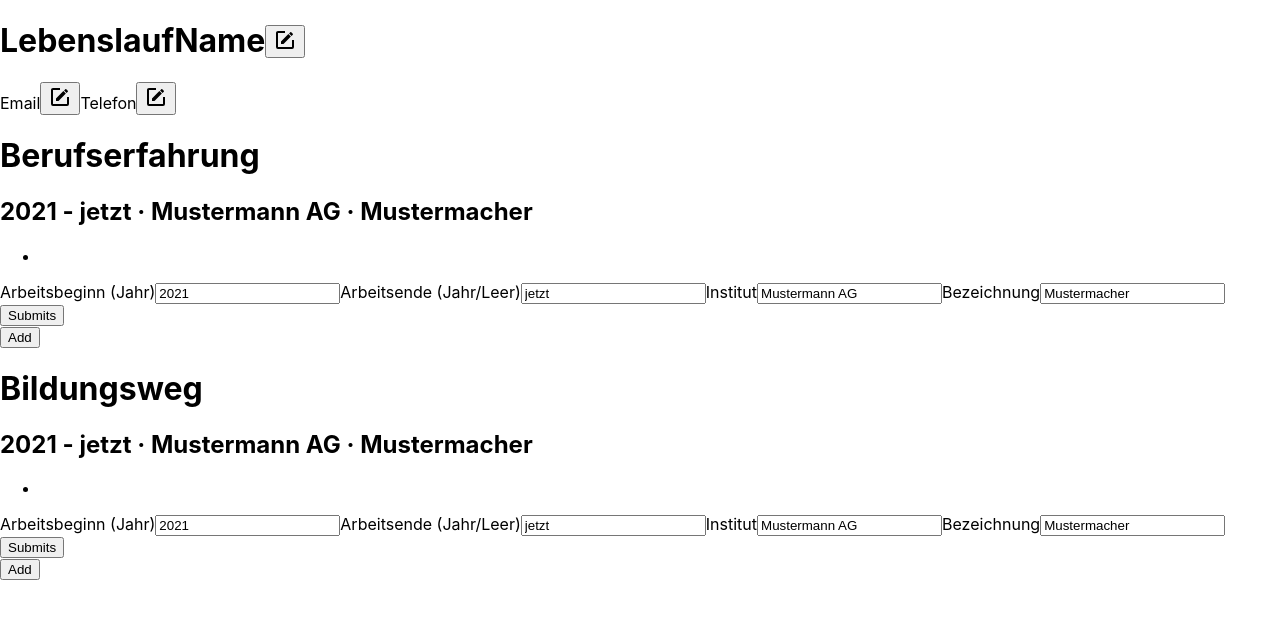
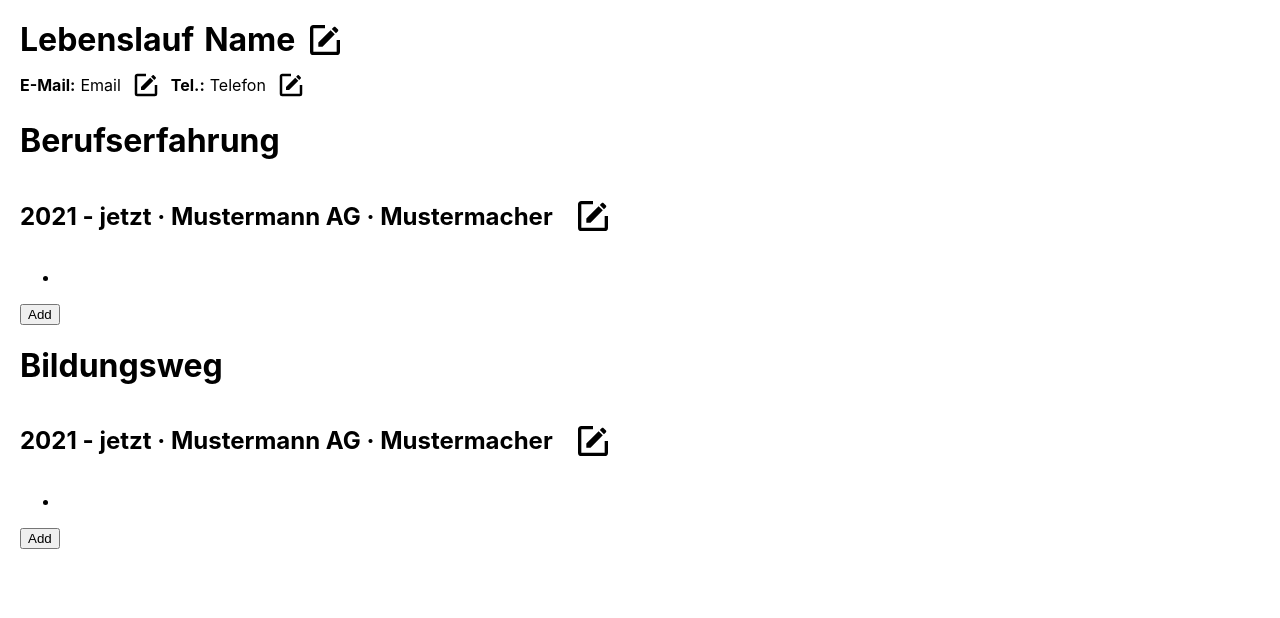
Before and after one commit to EndocrineMSc/cv-application, a React (Create React App) app: page / in a window 1280 px wide. Shown: the top 618 px of the page. Built offline with nearby package versions, Linux system fonts and the light colour scheme.

Commit message:
feat: Add preliminary styling to included elements

```diff
--- a/src/App.css
+++ b/src/App.css
@@ -1,38 +1,129 @@
-.App {
-  text-align: center;
+/*#region Variables*/
+
+
+/*#endregion*/
+
+/*region Section: General Info*/
+.generalInfo {
+  display: flex;
+  flex-direction: column;
+  max-width: 800px;
+  gap: 10px;
 }
 
-.App-logo {
-  height: 40vmin;
-  pointer-events: none;
+.generalInfoHeader {
+  display: flex;
+  grid-column: 1 / 3;
+  gap: 10px;
 }
 
-@media (prefers-reduced-motion: no-preference) {
-  .App-logo {
-    animation: App-logo-spin infinite 20s linear;
-  }
+.generalInfoHeader>h1 {
+  align-self: start;
+  margin: 0;
 }
 
-.App-header {
-  background-color: #282c34;
-  min-height: 100vh;
+.generalInfoHeader>.info {
+  display: flex;
+  flex-wrap: wrap;
+  max-width: 450px;
+  font-size: 2em;
+  font-weight: bold;
+}
+
+.info>.noInput {
+  display: flex;
+  align-items: center;
+  gap: 10px;
+  width: 100%;
+}
+
+.info>.noInput {
+  align-items: start;
+}
+
+.otherInfoContainer {
+  display: flex;
+  gap: 10px;
+  flex-wrap: wrap;
+}
+
+.otherInfoContainer .info button {
+  width: 30px;
+  height: 30px;
+}
+
+.otherInfo {
+  display: flex;
+  align-items: center;
+  gap: 5px;
+}
+
+.otherInfo .info>.noInput {
+  align-items: center;
+}
+/*#endregion*/
+
+/*#region TimelineEntry + Form*/
+
+body {
+  padding: 20px;
+}
+
+.entryHeader {
+  display: flex;
+  gap: 20px;
+  align-items: center;
+}
+
+.editButton {
+  display: flex;
+  justify-content: center;
+  align-items: center;
+
+  width: 40px;
+  height: 40px;
+  padding: 0;
+
+  border: none;
+  border-radius: 5px;
+  background-color: white;
+}
+
+.editButton:hover {
+  filter: brightness(0.9);
+}
+
+.formContainer {
   display: flex;
   flex-direction: column;
-  align-items: center;
+  border: solid 2px gray;
+  gap: 10px;
+  padding: 20px;
   justify-content: center;
-  font-size: calc(10px + 2vmin);
-  color: white;
+  align-items: start;
+  max-width: 800px;
+  border-radius: 10px;
 }
 
-.App-link {
-  color: #61dafb;
+.labelContainer {
+  display: flex;
+  flex-wrap: wrap;
+  justify-content: center;
+  align-items: center;
+  gap: 10px;
+
+  background-color: aliceblue;
 }
 
-@keyframes App-logo-spin {
-  from {
-    transform: rotate(0deg);
-  }
-  to {
-    transform: rotate(360deg);
-  }
+.labelContainer>label {
+  display: flex;
+  flex-direction: column;
+  gap: 5px;
 }
+
+.formContainer>button {
+  width: 125px;
+  height: 25px;
+}
+
+/*#endregion*/
--- a/src/App.js
+++ b/src/App.js
@@ -1,5 +1,4 @@
 /* eslint-disable react/jsx-filename-extension */
-import './App.css';
 import Timeline from './components/Timeline';
 import GeneralInfo from './components/GeneralInfo';
 
--- a/src/components/GeneralInfo.jsx
+++ b/src/components/GeneralInfo.jsx
@@ -1,3 +1,4 @@
+import '../App.css';
 import { useState } from 'react';
 
 import Icon from '@mdi/react';
@@ -5,14 +6,22 @@ import { mdiSquareEditOutline } from '@mdi/js';
 
 function GeneralInfo() {
   return (
-    <>
-      <h1>
-        Lebenslauf
+    <div className="generalInfo">
+      <div className="generalInfoHeader">
+        <h1>Lebenslauf</h1>
         <Info name="Name" type="text" />
-      </h1>
-      <Info name="Email" type="email" />
-      <Info name="Telefon" type="tel" />
-    </>
+      </div>
+      <div className="otherInfoContainer">
+        <div className="otherInfo">
+          <b>E-Mail:</b>
+          <Info name="Email" type="email" />
+        </div>
+        <div className="otherInfo">
+          <b>Tel.:</b>
+          <Info name="Telefon" type="tel" />
+        </div>
+      </div>
+    </div>
   );
 }
 
@@ -29,8 +38,19 @@ function Info({ name, type }) {
   }
 
   return (
-    <>
-      <label htmlFor={name}>{inputText}</label>
+    <div className="info">
+      <div className="noInput">
+        <label htmlFor={name}>{inputText}</label>
+        <button
+          className="editButton"
+          type="button"
+          id={name}
+          onClick={handleButtonClick}
+          aria-label="show input"
+        >
+          <Icon path={mdiSquareEditOutline} size={2} />
+        </button>
+      </div>
       {showInput
         ? (
           <input
@@ -40,15 +60,7 @@ function Info({ name, type }) {
             defaultValue={inputText}
           />
         ) : null}
-      <button
-        type="button"
-        id={name}
-        onClick={handleButtonClick}
-        aria-label="show input"
-      >
-        <Icon path={mdiSquareEditOutline} size={1} />
-      </button>
-    </>
+    </div>
   );
 }
 
--- a/src/components/TimelineEntry.jsx
+++ b/src/components/TimelineEntry.jsx
@@ -1,4 +1,7 @@
+import '../App.css';
 import { useState } from 'react';
+import Icon from '@mdi/react';
+import { mdiSquareEditOutline } from '@mdi/js';
 import TimelineEntryForm from './TimelineEntryForm';
 import { eventHandler, TIMESPAN_EDITED } from '../eventhandler';
 
@@ -14,6 +17,7 @@ function TimelineEntry({
   });
 
   const [firstRender, setFirstRender] = useState(true);
+  const [showForm, setShowForm] = useState(false);
 
   const editTimespan = (data) => {
     if (data.spanKey === spanKey) {
@@ -27,6 +31,10 @@ function TimelineEntry({
     }
   };
 
+  const handleButtonClick = () => {
+    setShowForm(!showForm);
+  };
+
   if (firstRender) {
     eventHandler.subscribe(TIMESPAN_EDITED, editTimespan);
     setFirstRender(false);
@@ -34,6 +42,7 @@ function TimelineEntry({
 
   return (
     <>
+      <div className="entryHeader">
         <h2 className="timespan">
           {spanInfo.spanStartYear}
           {' '}
@@ -49,6 +58,15 @@ function TimelineEntry({
           {' '}
           {spanInfo.spanTitle}
         </h2>
+        <button
+          className="editButton"
+          type="button"
+          onClick={handleButtonClick}
+          aria-label="show input"
+        >
+          <Icon path={mdiSquareEditOutline} size={2} />
+        </button>
+      </div>
       <ul className="timespan">
         {spanInfo.spanDetails
           ? spanInfo.spanDetails.map((detail) => (
@@ -56,6 +74,8 @@ function TimelineEntry({
           ))
           : null}
       </ul>
+      {
+        showForm ? (
           <TimelineEntryForm
             spanKey={spanKey}
             startYear={spanInfo.spanStartYear}
@@ -63,6 +83,9 @@ function TimelineEntry({
             institute={spanInfo.spanInstitute}
             title={spanInfo.spanTitle}
           />
+        ) : null
+      }
+
     </>
   );
 }
--- a/src/components/TimelineEntryForm.jsx
+++ b/src/components/TimelineEntryForm.jsx
@@ -1,3 +1,4 @@
+import '../App.css';
 import { useState } from 'react';
 import { eventHandler, TIMESPAN_EDITED } from '../eventhandler';
 
@@ -17,6 +18,7 @@ function TimelineEntryForm({
 
   return (
     <form className="formContainer">
+      <div className="labelContainer">
         <label htmlFor="formStartYear">
           Arbeitsbeginn (Jahr)
           <input
@@ -56,6 +58,7 @@ function TimelineEntryForm({
             onChange={(e) => setFormTitle(e.target.value)}
           />
         </label>
+      </div>
 
       <button
         type="button"
```
Lines whose indentation alone changed are shown as unchanged.
